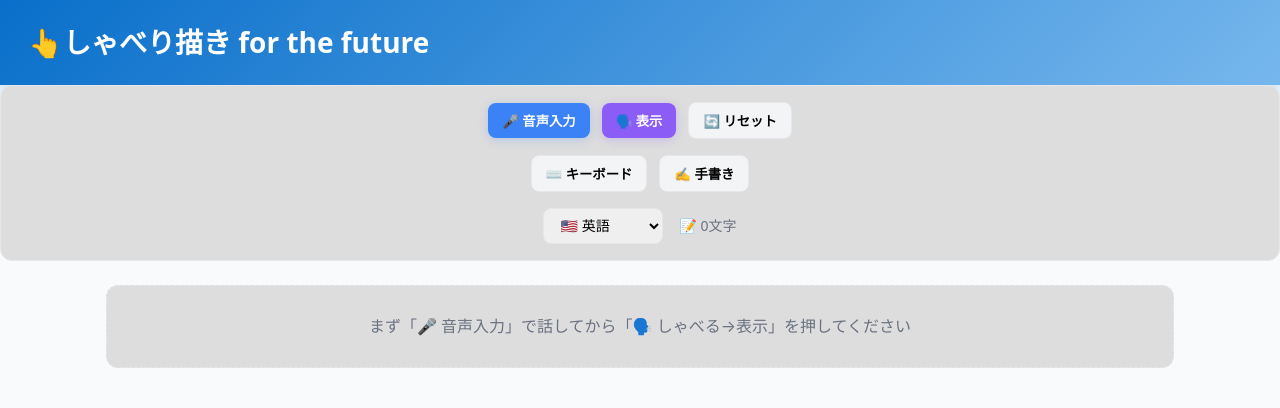
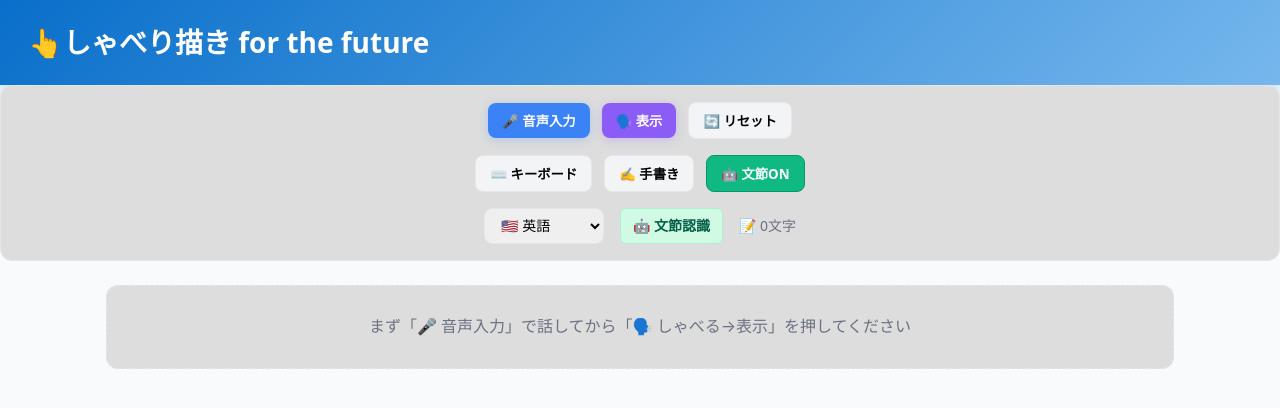
Before and after one commit to rsplndnt/scribble-translator, a React (Vite) app: page / in a window 1280 px wide. Shown: the top 408 px of the page. Built offline with nearby package versions, Linux system fonts and the light colour scheme.

Commit message:
文節認識のオンオフボタンを追加 - ツールバーに切り替えボタン、状態表示、視覚的フィードバック

```diff
--- a/src/components/ScribbleTranslator.jsx
+++ b/src/components/ScribbleTranslator.jsx
@@ -46,6 +46,7 @@ const ScribbleTranslator = () => {
   const [triplet, setTriplet] = useState({ src: "", back: "", trans: "" }); // 上/中/下
   const [bunsetsuGroups, setBunsetsuGroups] = useState([]); // {indices:number[], text:string}
   const [selectedGroups, setSelectedGroups] = useState(new Set()); // 文節インデックス
+  const [isBunsetsuMode, setIsBunsetsuMode] = useState(true); // 文節認識モード
   const [isListening, setIsListening] = useState(false);
   const [recognition, setRecognition] = useState(null);
 
@@ -923,6 +924,23 @@ const ScribbleTranslator = () => {
           >
             ✍️ 手書き
           </button>
+
+          {/* 文節認識のオンオフボタン */}
+          <button
+            onClick={() => {
+              setIsBunsetsuMode(m => !m);
+              setSelectedGroups(new Set()); // 選択状態をクリア
+            }}
+            style={{
+              ...styles.btnGhost,
+              backgroundColor: isBunsetsuMode ? '#10b981' : '#e5e7eb',
+              color: isBunsetsuMode ? '#fff' : '#374151',
+              border: isBunsetsuMode ? '1px solid #059669' : '1px solid #d1d5db',
+            }}
+            title={isBunsetsuMode ? "文節認識: オン" : "文節認識: オフ"}
+          >
+            {isBunsetsuMode ? "🤖 文節ON" : "🔤 文字ON"}
+          </button>
         </div>
 
         {/* 言語選択と情報表示 */}
@@ -937,6 +955,20 @@ const ScribbleTranslator = () => {
             <option value="ko">🇰🇷 韓国語</option>
             <option value="zh">🇨🇳 中国語</option>
           </select>
+
+          {/* 文節認識の状態表示 */}
+          <span style={{
+            padding: "6px 12px",
+            borderRadius: "6px",
+            fontSize: "14px",
+            fontWeight: "600",
+            backgroundColor: isBunsetsuMode ? '#d1fae5' : '#fef3c7',
+            color: isBunsetsuMode ? '#065f46' : '#92400e',
+            border: `1px solid ${isBunsetsuMode ? '#a7f3d0' : '#fde68a'}`,
+          }}>
+            {isBunsetsuMode ? "🤖 文節認識" : "🔤 文字認識"}
+          </span>
+
           {isListening ? (
             <span style={styles.listeningIndicator}>🎤 音声入力中…</span>
           ) : (
```
